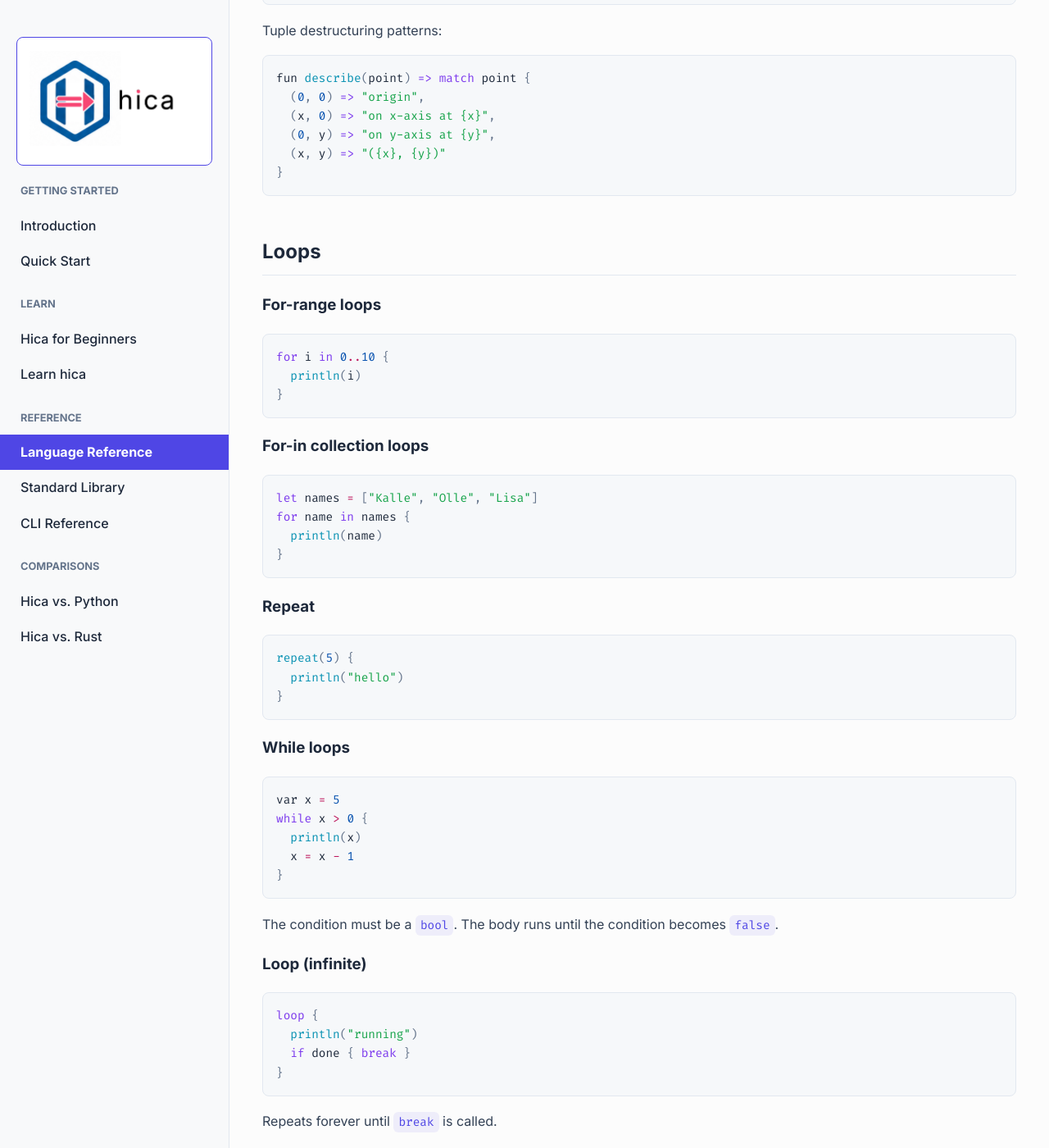
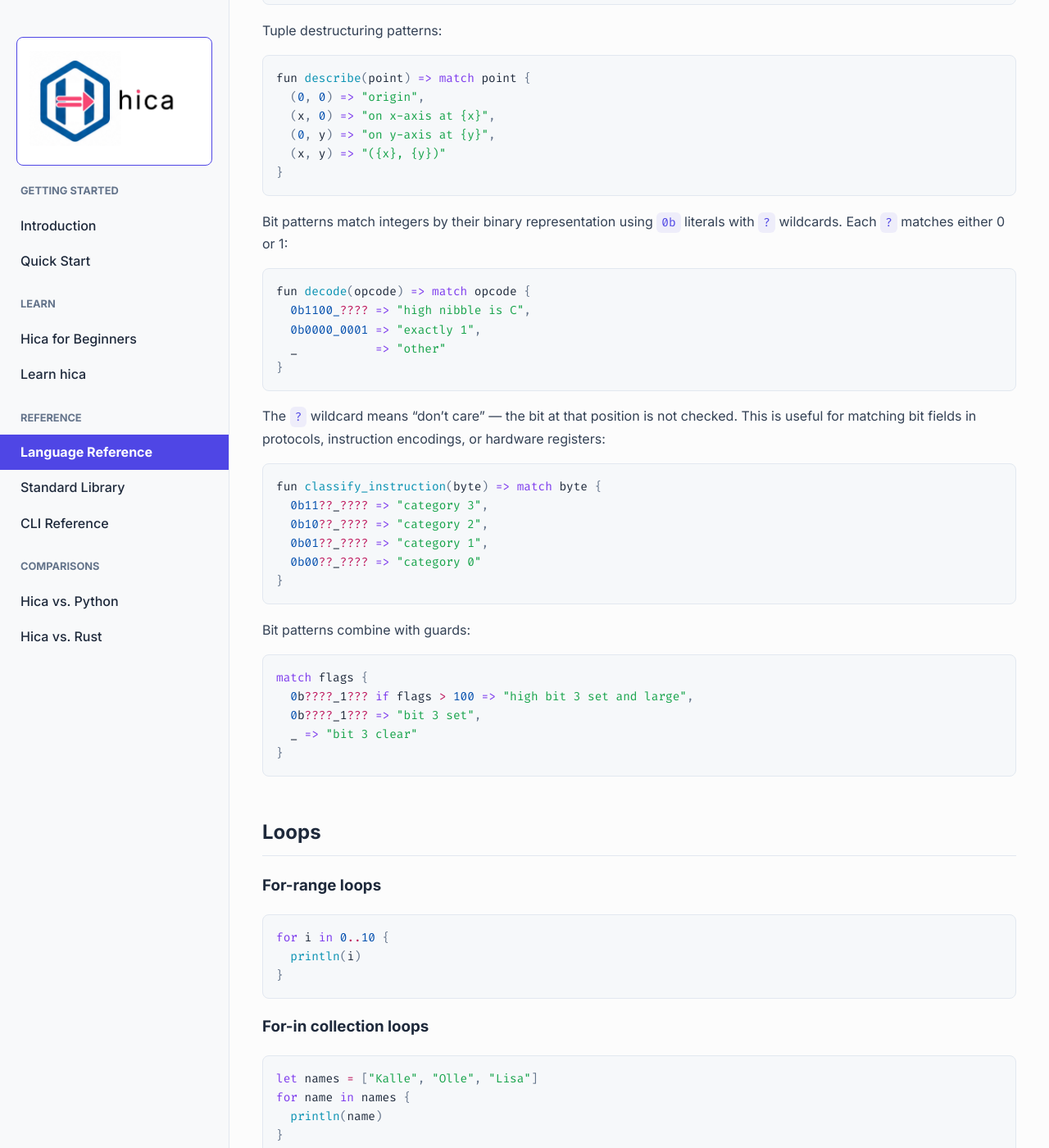
Before and after one commit to cladam/hica, a Jekyll site: the page built from docs/language-reference.md, in a window 1280 px wide and 1400 px high, scrolled down 4397 px. Shown: the whole window at 82% size. Built offline with Jekyll 4.4.1, drawn with Linux system fonts in a browser that asks for light colours.

Commit message:
feat: add bit-level matching with ? wildcards

````diff
--- a/docs/language-reference.md
+++ b/docs/language-reference.md
@@ -206,6 +206,37 @@ fun describe(point) => match point {
   (x, 0) => "on x-axis at {x}",
   (0, y) => "on y-axis at {y}",
   (x, y) => "({x}, {y})"
+}
+```
+
+Bit patterns match integers by their binary representation using `0b` literals with `?` wildcards. Each `?` matches either 0 or 1:
+
+```rust
+fun decode(opcode) => match opcode {
+  0b1100_???? => "high nibble is C",
+  0b0000_0001 => "exactly 1",
+  _           => "other"
+}
+```
+
+The `?` wildcard means "don't care" — the bit at that position is not checked. This is useful for matching bit fields in protocols, instruction encodings, or hardware registers:
+
+```rust
+fun classify_instruction(byte) => match byte {
+  0b11??_???? => "category 3",
+  0b10??_???? => "category 2",
+  0b01??_???? => "category 1",
+  0b00??_???? => "category 0"
+}
+```
+
+Bit patterns combine with guards:
+
+```rust
+match flags {
+  0b????_1??? if flags > 100 => "high bit 3 set and large",
+  0b????_1??? => "bit 3 set",
+  _ => "bit 3 clear"
 }
 ```
 
````
Also changed, not shown: documentation/backlog.md (+1 -1 lines), 7 other files.
